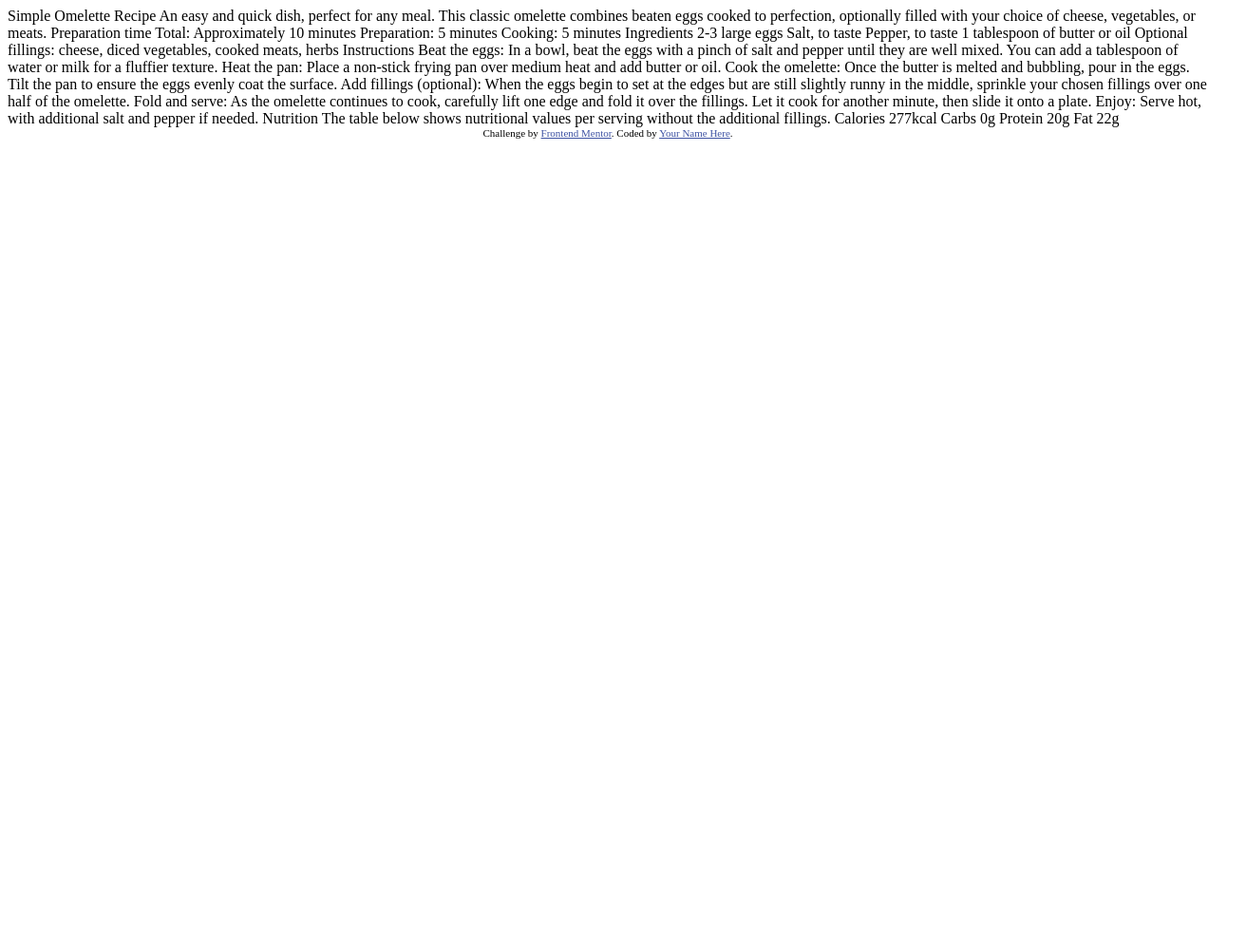
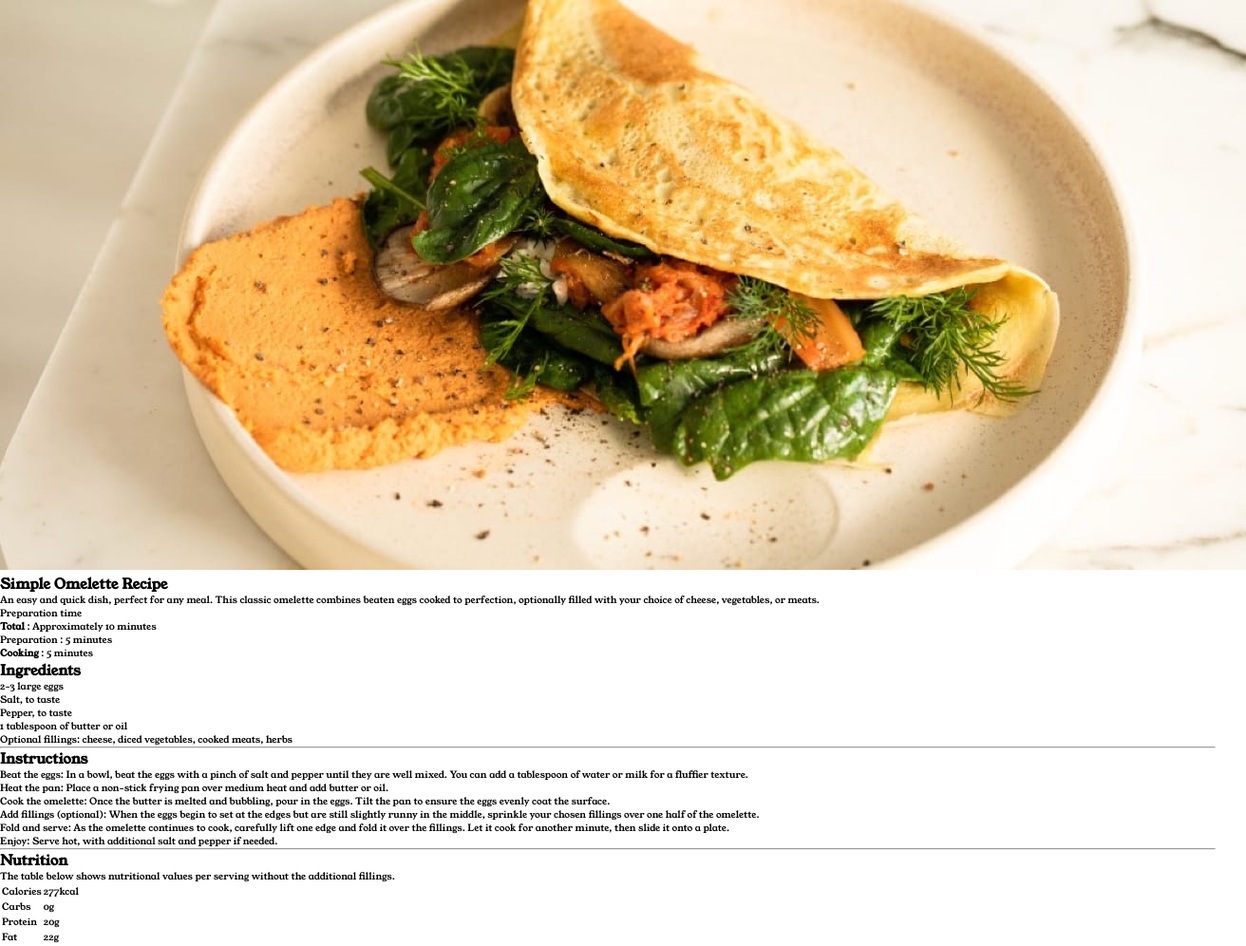
Before and after one commit to Eyobalex/Recipe-Page, a website: page index.html in a window 1280 px wide. Shown: the whole page at 95% size, 1312 px wide, since content can reach past the window. Before the commit the page ends 800 px from the top, so only its background shows below. Drawn offline with Linux system fonts and the light colour scheme.

Commit message:
set up the HTML structure

```diff
--- a/index.html
+++ b/index.html
@@ -2,76 +2,123 @@
 <html lang="en">
 <head>
     <meta charset="UTF-8">
-  <meta name="viewport" content="width=device-width, initial-scale=1.0"> <!-- displays site properly based on user's device -->
+    <meta name="viewport" content="width=device-width, initial-scale=1.0">
+    <!-- displays site properly based on user's device -->
 
     <link rel="icon" type="image/png" sizes="32x32" href="./assets/images/favicon-32x32.png">
     <link rel="stylesheet" href="css/style.css">
     <title>Frontend Mentor | Recipe page</title>
 
-  <!-- Feel free to remove these styles or customise in your own stylesheet 👍 -->
-  <style>
-    .attribution { font-size: 11px; text-align: center; }
-    .attribution a { color: hsl(228, 45%, 44%); }
-  </style>
 </head>
 <body>
 
-  Simple Omelette Recipe
+<div class="container">
+    <main class="recipe-card">
+        <section class="recipe-card__img-container">
+            <img src="assets/images/image-omelette.jpeg" alt="Omelette Picture" class="recipe-card__img">
+        </section>
 
+        <section class="recipe-card__detail">
+            <h1 class="recipe-card__title">Simple Omelette Recipe</h1>
+            <p class="recipe-card__info">
                 An easy and quick dish, perfect for any meal. This classic omelette combines beaten eggs cooked
                 to perfection, optionally filled with your choice of cheese, vegetables, or meats.
+            </p>
+        </section>
 
-  Preparation time
+        <section class="recipe-card__prep">
+            <p class="recipe-card__prep-title">Preparation time</p>
+            <ul class="recipe-card__prep-list">
+                <li class="recipe-card__prep-list-item"><strong>Total</strong> : Approximately 10 minutes</li>
+                <li class="recipe-card__prep-list-item">
+                    <string>Preparation</string>
+                    : 5 minutes
+                </li>
+                <li class="recipe-card__prep-list-item"><strong>Cooking</strong> : 5 minutes</li>
+            </ul>
 
-  Total: Approximately 10 minutes
-  Preparation: 5 minutes
-  Cooking: 5 minutes
+        </section>
 
-  Ingredients
+        <section class="recipe-card__ingredient">
+            <h2 class="recipe-card__ingredient-title">Ingredients</h2>
+            <ul class="recipe-card__ingredient-list">
+                <li class="recipe-card__ingredient-list-item">2-3 large eggs</li>
+                <li class="recipe-card__ingredient-list-item">Salt, to taste</li>
+                <li class="recipe-card__ingredient-list-item">Pepper, to taste</li>
+                <li class="recipe-card__ingredient-list-item">1 tablespoon of butter or oil</li>
+                <li class="recipe-card__ingredient-list-item">Optional fillings: cheese, diced vegetables, cooked meats,
+                    herbs
+                </li>
+            </ul>
+        </section>
 
-  2-3 large eggs
-  Salt, to taste
-  Pepper, to taste
-  1 tablespoon of butter or oil
-  Optional fillings: cheese, diced vegetables, cooked meats, herbs
+        <hr class="separator"/>
 
-  Instructions
-
+        <section class="recipe-card__instruction">
+            <h2 class="recipe-card__instruction-title">Instructions</h2>
+            <ol class="recipe-card__instruction-list">
+                <li class="recipe-card__instruction-list-item">
                     Beat the eggs: In a bowl, beat the eggs with a pinch of salt and pepper until they are well mixed.
                     You can add a tablespoon of water or milk for a fluffier texture.
-
+                </li>
+                <li class="recipe-card__instruction-list-item">
                     Heat the pan: Place a non-stick frying pan over medium heat and add butter or oil.
-
+                </li>
+                <li class="recipe-card__instruction-list-item">
                     Cook the omelette: Once the butter is melted and bubbling, pour in the eggs. Tilt the pan to ensure
                     the eggs evenly coat the surface.
-
+                </li>
+                <li class="recipe-card__instruction-list-item">
                     Add fillings (optional): When the eggs begin to set at the edges but are still slightly runny in the
                     middle, sprinkle your chosen fillings over one half of the omelette.
-
+                </li>
+                <li class="recipe-card__instruction-list-item">
                     Fold and serve: As the omelette continues to cook, carefully lift one edge and fold it over the
                     fillings. Let it cook for another minute, then slide it onto a plate.
+                </li>
+                <li class="recipe-card__instruction-list-item">
+                    Enjoy: Serve hot, with additional salt and pepper if needed.
+                </li>
+            </ol>
+        </section>
+        <hr class="separator">
 
-  Enjoy: Serve hot, with additional salt and pepper if needed.
+        <section class="recipe-card__nutrition">
+            <h2 class="recipe-card__nutrition-title">Nutrition</h2>
+            <p class="recipe-card__nutrition-desc">
+                The table below shows nutritional values per serving without the additional fillings.
+            </p>
 
-  Nutrition
+            <table class="recipe-card__nutrition-table">
+                <tr class="recipe-card__nutrition-tr">
+                    <td class="recipe-card__nutrition-td">Calories</td>
+                    <td class="recipe-card__nutrition-td">
+                        277kcal
+                    </td>
+                </tr>
+                <tr class="recipe-card__nutrition-tr">
+                    <td class="recipe-card__nutrition-td">Carbs</td>
+                    <td class="recipe-card__nutrition-td">
+                        0g
+                    </td>
+                </tr>
+                <tr class="recipe-card__nutrition-tr">
+                    <td class="recipe-card__nutrition-td">Protein</td>
+                    <td class="recipe-card__nutrition-td">
+                        20g
+                    </td>
+                </tr>
+                <tr class="recipe-card__nutrition-tr">
+                    <td class="recipe-card__nutrition-td">Fat</td>
+                    <td class="recipe-card__nutrition-td">
+                        22g
+                    </td>
+                </tr>
+            </table>
+        </section>
+    </main>
+</div>
 
-  The table below shows nutritional values per serving without the additional fillings.
 
-  Calories
-  277kcal
-
-  Carbs
-  0g
-
-  Protein
-  20g
-
-  Fat
-  22g
-
-  <div class="attribution">
-    Challenge by <a href="https://www.frontendmentor.io?ref=challenge" target="_blank">Frontend Mentor</a>.
-    Coded by <a href="#">Your Name Here</a>.
-  </div>
 </body>
 </html>
--- a/sass/main.scss
+++ b/sass/main.scss
@@ -0,0 +1,43 @@
+
+@import url('https://fonts.googleapis.com/css2?family=Outfit:wght@100..900&family=Young+Serif&display=swap');
+:root {
+  --width-desktop: 144rem;
+  --width-mobile: 37.5rem;
+
+  --color-primary: hsl(14, 45%, 36%);
+  --color-secondary: hsl(332, 51%, 32%);
+
+  --color-white: hsl(0, 0%, 100%);
+  --color-grey: hsl(30, 18%, 87%);
+  --color-black: hsl(0, 0%, 7%);
+
+  --color-rose-white: hsl(330, 100%, 98%);
+  --color-eggshell: hsl(30, 54%, 90%);
+  --color-wenge-brown: hsl(30, 10%, 34%);
+  --color-dark-charcoal: hsl(24, 5%, 18%);
+}
+
+
+* {
+  margin: 0;
+  padding: 0;
+  box-sizing: inherit;
+}
+
+html {
+  font-size: 62.5%;
+
+  //@media only screen and (max-width: 575px) {
+  //  font-size: 50%;
+  //}
+  //@media only screen and (max-width: 370px) {
+  //  font-size: 31.25%;
+  //}
+}
+
+body {
+  font-family: "Young Serif", sans-serif;
+  font-weight: 400;
+  font-style: normal;
+  box-sizing: border-box;
+}
```
Also changed, not shown: css/style.css. Lines whose indentation alone changed are shown as unchanged.
